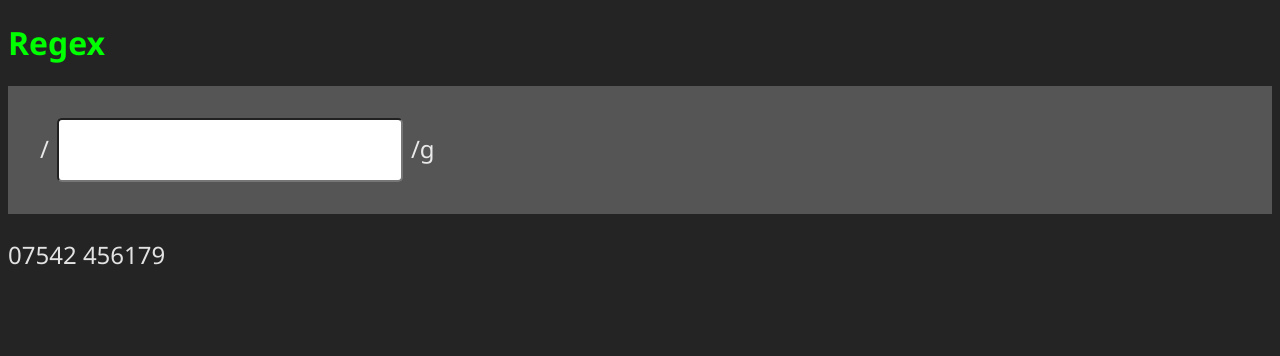
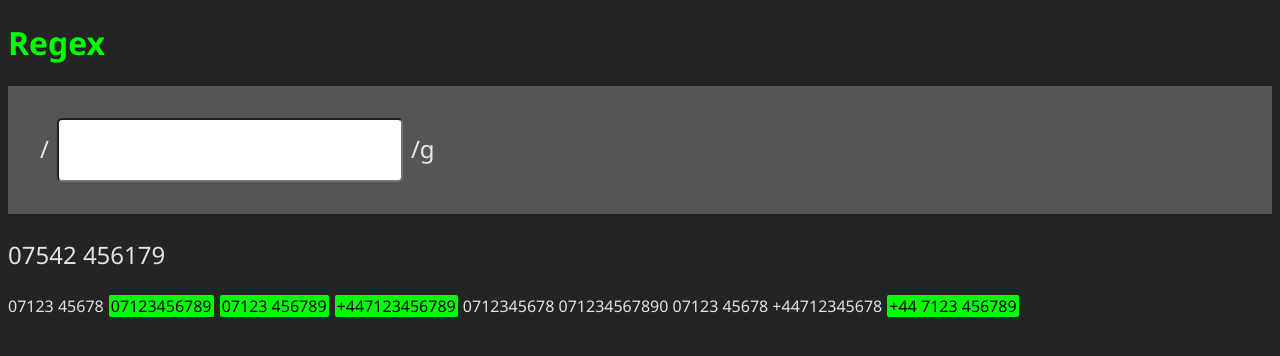
Before and after one commit to MichaelShawUK/regex, a React (Vite) app: page / in a window 1280 px wide. Shown: the top 356 px of the page. Built offline with nearby package versions, Linux system fonts and the light colour scheme.

Commit message:
Highlight text to match

```diff
--- a/package.json
+++ b/package.json
@@ -11,6 +11,7 @@
     "gulp": "gulp"
   },
   "dependencies": {
+    "dedent": "^1.3.0",
     "react": "^18.2.0",
     "react-dom": "^18.2.0"
   },
--- a/src/App.tsx
+++ b/src/App.tsx
@@ -1,4 +1,5 @@
 import Regex from "./components/Regex";
+import LevelText from "./components/LevelText";
 import "./css/index.css";
 
 function App() {
@@ -6,6 +7,7 @@ function App() {
   return (
     <>
       <Regex initialText={text} />
+      <LevelText />
     </>
   );
 }
--- /dev/null
+++ b/src/components/LevelText.tsx
@@ -0,0 +1,68 @@
+import dedent from "dedent";
+
+const matches = [
+  "07123456789",
+  "07123 456789",
+  "+447123456789",
+  "+44 7123 456789",
+];
+
+const text = dedent`07123 45678
+                    SW@P
+                    SW@P
+                    SW@P
+                    0712345678
+                    071234567890
+                    07123 45678
+                    +44712345678
+                    SW@P`;
+
+let output = text;
+
+const matchIndexes = new Map();
+
+for (const match of matches) {
+  const startIndex = output.search("SW@P");
+  matchIndexes.set(match, [startIndex, startIndex + match.length]);
+  output = output.replace("SW@P", match);
+}
+
+console.log(output);
+console.log(matchIndexes);
+
+const jsx: (string | JSX.Element)[] = [];
+const positions = [...matchIndexes.values()];
+let currentPosition = 0;
+for (const position of positions) {
+  if (position[0] > currentPosition) {
+    jsx.push(output.slice(currentPosition, position[0]));
+    currentPosition = position[0];
+  }
+  if (currentPosition === position[0]) {
+    jsx.push(<span className="match">{output.slice(...position)}</span>);
+    currentPosition = position[1];
+  }
+}
+
+const lastPosition = [...positions.slice(-1)][0][1];
+console.log(lastPosition);
+
+jsx.push(output.slice(lastPosition));
+
+// const jsxUpdated = jsx.map((ele) => {
+//   if (typeof ele === "string") {
+//     console.log(str);
+//   }
+// });
+
+console.log(jsx);
+
+const LevelText = () => {
+  return (
+    <div>
+      <p>{jsx}</p>
+    </div>
+  );
+};
+
+export default LevelText;
--- a/src/css/index.css
+++ b/src/css/index.css
@@ -25,3 +25,11 @@ h1 {
 .regex .text {
   font-size: 1.5rem;
 }
+
+.match {
+  background-color: lime;
+  color: black;
+  padding: 0 2px;
+  margin: 0 1px;
+  border-radius: 2px;
+}
--- a/src/scss/index.scss
+++ b/src/scss/index.scss
@@ -34,3 +34,11 @@ h1 {
   }
 
 }
+
+.match {
+  background-color: lime;
+    color: black;
+    padding: 0 2px;
+    margin: 0 1px;
+    border-radius: 2px;
+}
```
Also changed, not shown: src/data/data.js (renamed from src/data/data.tsx, +14 -4 lines), src/data/example.js (added, +34 -0 lines), 1 other file (tests, documents, lock files or other folders).
